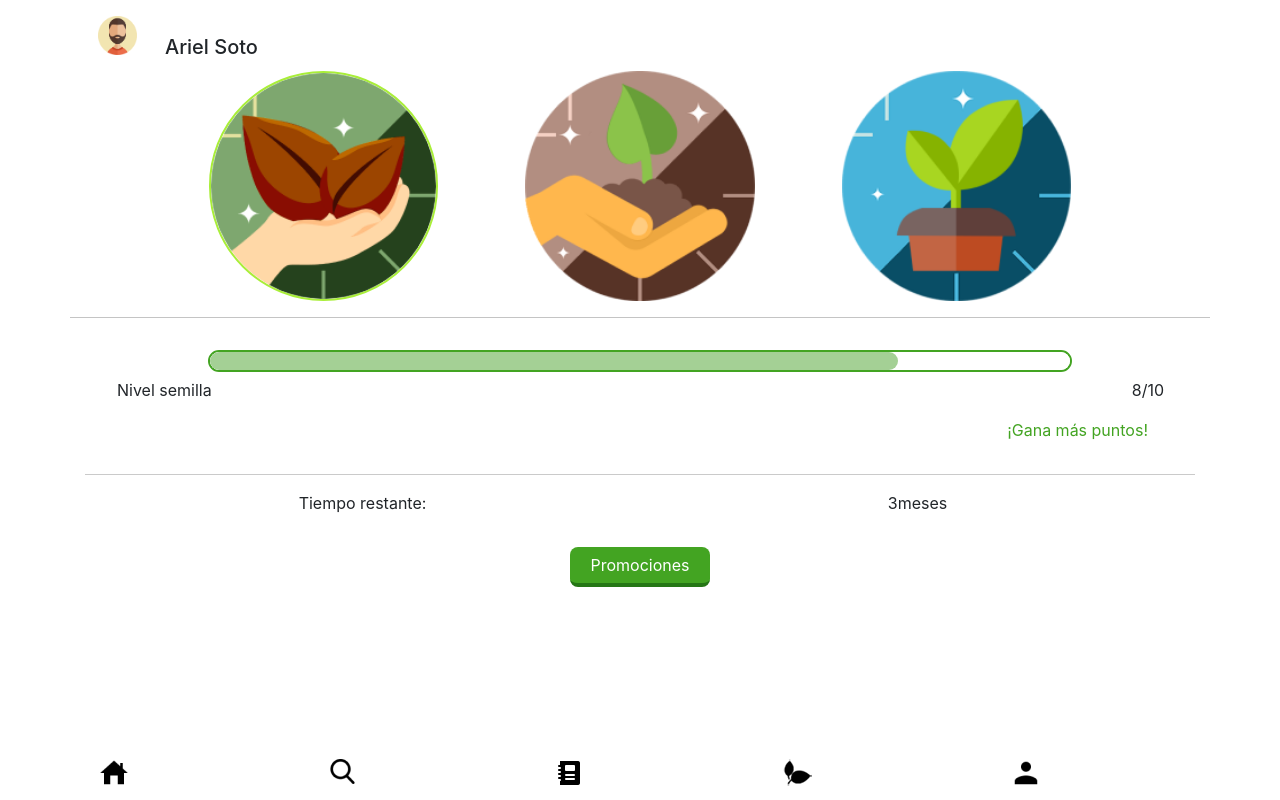
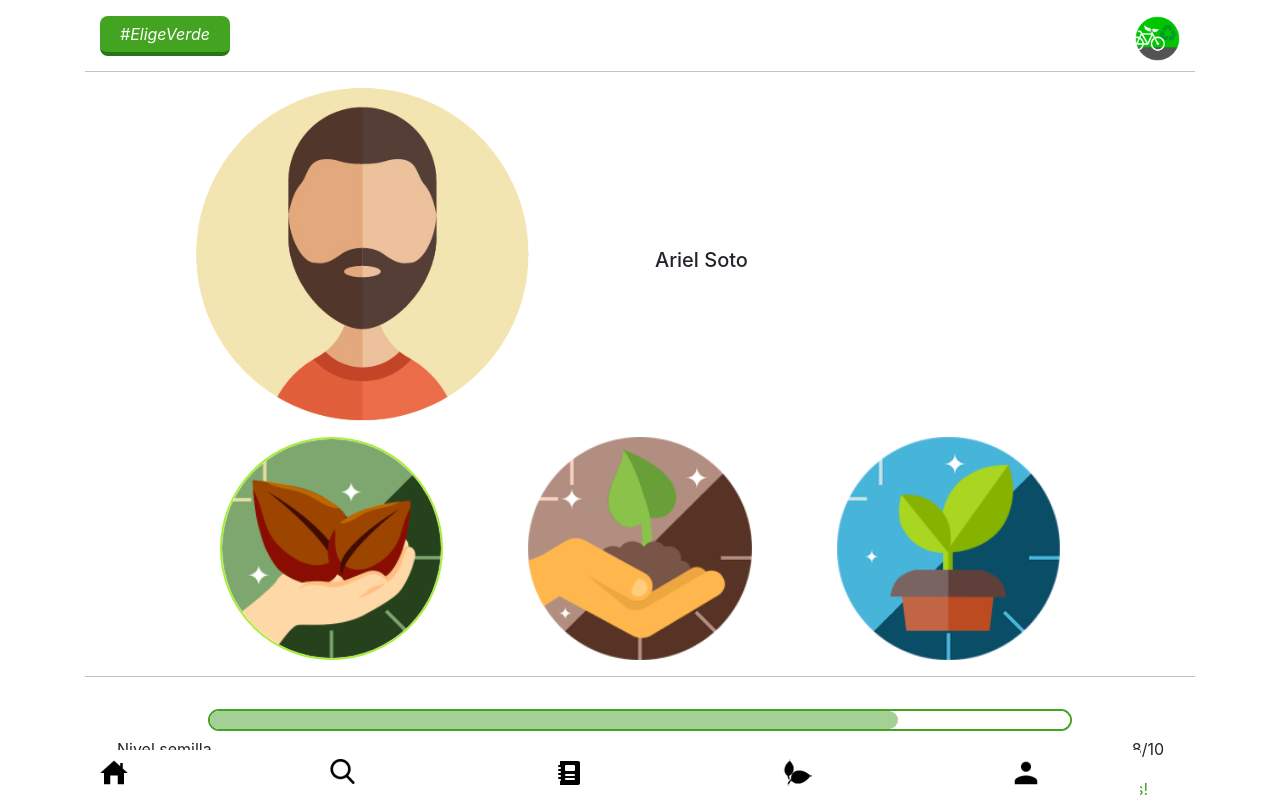
Before and after one commit to alelulu/SCL009-hackathon-ubereats, a React (Create React App) app: page /beneficios in a window 1280 px wide. Shown: the top 800 px of the page. Built offline with nearby package versions, Linux system fonts and the light colour scheme; a web font is replaced by a local one.

Commit message:
añadiendo cabecera

```diff
--- a/src/App.css
+++ b/src/App.css
@@ -1,6 +1,6 @@
 .App {
   text-align: center;
-  padding-bottom: 100px;
+  padding-bottom: 80px;
 }
 
 .App-logo {
--- a/src/componentes/cabecera.js
+++ b/src/componentes/cabecera.js
@@ -0,0 +1,23 @@
+import React, { Component } from 'react';
+import './estilos/cabecera.css';
+import logoImg from '../imagenes/logouber.png'
+
+class Cabecera extends Component{
+
+  render(){
+	  return (
+      <div className="container cabecera-container">
+        <div className="row">
+          <div className="col col-btn">
+            <button className="btn-elige-verde">#EligeVerde</button>
+          </div>
+          <div className="col col-logo">
+            <img src={logoImg} alt="Logo elige verde" className="logo-elige-verde"/>
+          </div>
+        </div>
+      </div>
+    )
+  }
+}
+
+export default Cabecera;
--- a/src/componentes/descripcion-beneficios.js
+++ b/src/componentes/descripcion-beneficios.js
@@ -1,6 +1,5 @@
 import React, { Component } from 'react';
 import './estilos/descripcion-beneficios.css';
-import { Link } from 'react-router-dom';
 
 class Descripcion extends Component{
 
@@ -8,7 +7,7 @@ class Descripcion extends Component{
 	  return (
       <div className="container">
         <div className="contenedor-titulo-nivel">
-          <div className="row">
+          <div className="row con-borde">
             <div className="col col-sm-1 ">
               <img alt="Emblema Nivel" src={this.props.iconoNivel} className="emblema-nivel"/>
             </div>
@@ -27,7 +26,7 @@ class Descripcion extends Component{
         </div>
         <div className="row">
           <div className="col">
-            <button className="btn-volver" onClick={() => this.props.volver()}>Volver atras</button>
+            <button className="btn-volver" onClick={() => this.props.volver()}>Volver atrás</button>
           </div>
         </div>
       </div>
--- a/src/componentes/estilos/cabecera.css
+++ b/src/componentes/estilos/cabecera.css
@@ -0,0 +1,30 @@
+.btn-elige-verde {
+  background-color: #43A422;
+  color: #ffffff;
+  border: none;
+  border-radius: 8px;
+  padding: 6px 20px;
+  border-bottom: #257615 solid 4px;
+  font-style: italic;
+}
+.btn-elige-verde:hover {
+  border-top: #257615 solid 1px;
+  border-bottom: #257615 solid 2px
+}
+.logo-elige-verde {
+  width: 45px;
+  height: auto;
+}
+.col-btn {
+  text-align: left
+}
+.col-logo {
+  text-align: right
+}
+.cabecera-container {
+  height: 50px;
+  top: 0;
+  padding-bottom: 55px;
+  border-bottom: #C4C4C4 1px solid;
+  margin-bottom: 1rem
+}
--- a/src/componentes/estilos/descripcion-beneficios.css
+++ b/src/componentes/estilos/descripcion-beneficios.css
@@ -1,7 +1,10 @@
 .contenedor-titulo-nivel {
+
+}
+.con-borde {
   margin-top: 1rem;
   padding-bottom: 1rem;
-
+  border-bottom: 1px solid #C4C4C4;
 }
 .emblema-nivel {
   width: 80%
@@ -22,7 +25,6 @@
   top: 60%
 }
 .contenedor-descripcion-nivel {
-  border-top: 1px solid #C4C4C4;
   padding-top: 1rem;
   text-align: left
 }
--- a/src/paginas/beneficios.js
+++ b/src/paginas/beneficios.js
@@ -1,6 +1,7 @@
 import React, { Component } from 'react';
 import Progreso from '../componentes/progreso';
 import Descripcion from '../componentes/descripcion-beneficios';
+import Cabecera from '../componentes/cabecera';
 import './estilos/beneficios.css';
 import usuario1 from '../imagenes/usuarios/usuario1.png';
 import usuario2 from '../imagenes/usuarios/usuario2.png';
@@ -12,6 +13,7 @@ import usuario7 from '../imagenes/usuarios/usuario7.png';
 import emblemaSemilla from '../imagenes/emblemas/semilla.png';
 import emblemaBrote from '../imagenes/emblemas/brote.png';
 import emblemaPlanta from '../imagenes/emblemas/planta.png';
+
 
 class Beneficios extends Component{
   constructor(props) {
@@ -89,12 +91,14 @@ class Beneficios extends Component{
 
   render(){
 	  return (
+
       <div className="container beneficios">
+        <Cabecera/>
         <div className="row">
-          <div className="col col-sm-1 col-icono-usuario">
+          <div className="col col-icono-usuario">
             <img alt="Icono Usuario" src={this.state.iconoActual} className="icono-usuario"/>
           </div>
-          <div className="col col-sm-10 col-nombre">
+          <div className="col col-nombre">
             <h5 className="nombre-usuario">Ariel Soto</h5>
           </div>
         </div>
--- a/src/paginas/bienvenida.js
+++ b/src/paginas/bienvenida.js
@@ -5,13 +5,14 @@ import niñesImg from '../imagenes/ninestexto.png'
 import cletaImg from '../imagenes/cletatexto.png'
 import logroImg from '../imagenes/logro.png'
 import { Link } from 'react-router-dom';
+import Cabecera from '../componentes/cabecera';
 
 class Bienvenida extends Component{
 
   render(){
 	  return (
-      <div className="fluid-container">
-        <div className="headerB row">
+      <div className="container bienvenida">
+{/*         <div className="headerB row">
         <div className="col-1"></div>
         <div className="hashtag col-4">
 
@@ -22,7 +23,8 @@ class Bienvenida extends Component{
             <div className="logo col-3">
              <img className="logouber"src={logoImg}></img>
             </div>
-        </div>
+        </div> */}
+        <Cabecera/>
         <h1 className="bienvenido">Bienvenido</h1>
         <div className="carruselB">
         <div className="bd-example">
--- a/src/paginas/estilos/beneficios.css
+++ b/src/paginas/estilos/beneficios.css
@@ -4,7 +4,7 @@
 .col-nombre {
   position: relative;
   text-align: left;
-  padding-left: 0%
+  padding: 0;
 }
 .col-icono-usuario {
 }
@@ -12,17 +12,14 @@
   width: 60%;
 }
 .nombre-usuario {
-/*   padding-top: 40px;
-  padding-left: -20px;
-  text-align: left */
   margin: 0%;
   position: absolute;
   top: 48%
 }
 .emblemas {
-  margin-top: 1rem;
+  margin: 1rem 0;
   padding-bottom: 1rem;
-  border-bottom: #C4C4C4 1px solid
+  border-bottom: #C4C4C4 1px solid;
 }
 .emblema {
   width: 65%;
--- a/src/paginas/estilos/bienvenida.css
+++ b/src/paginas/estilos/bienvenida.css
@@ -1,4 +1,6 @@
-
+.bienvenida {
+  padding-top: 1rem
+}
 #headerB{
     margin-top: 6px;
     overflow: hidden;
--- a/src/paginas/estilos/inicio.css
+++ b/src/paginas/estilos/inicio.css
@@ -1,5 +1,6 @@
 .inicio {
-  text-align: left
+  text-align: left;
+  padding-top: 1rem
 }
 /* .carousel {
   border-bottom: solid #F6F6F6 7px
--- a/src/paginas/inicio.js
+++ b/src/paginas/inicio.js
@@ -3,13 +3,14 @@ import './estilos/inicio.css';
 import carruselImg from '../imagenes/carrusel.png';
 import ofertasImg from '../imagenes/ofertas.png';
 import menuImg from '../imagenes/menu.png';
+import Cabecera from '../componentes/cabecera';
 
 class Inicio extends Component{
 
   render(){
 	  return (
       <div className="fluid-container inicio">
-        <h1 className="texto-inicio">Inicio </h1>
+        <Cabecera/>
         <div id="carouselExampleIndicators" className="carousel slide" data-ride="carousel">
           <ol class="carousel-indicators">
             <li data-target="#carouselExampleIndicators" data-slide-to="0" class="active"></li>
```
